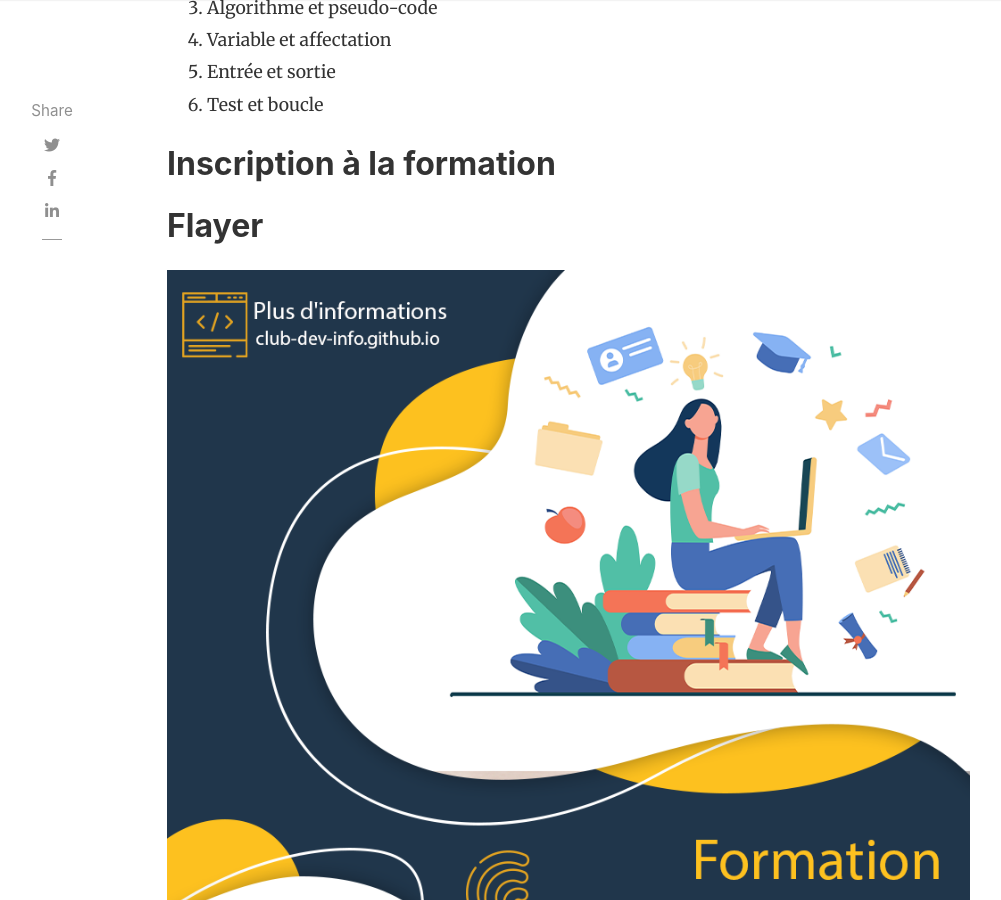
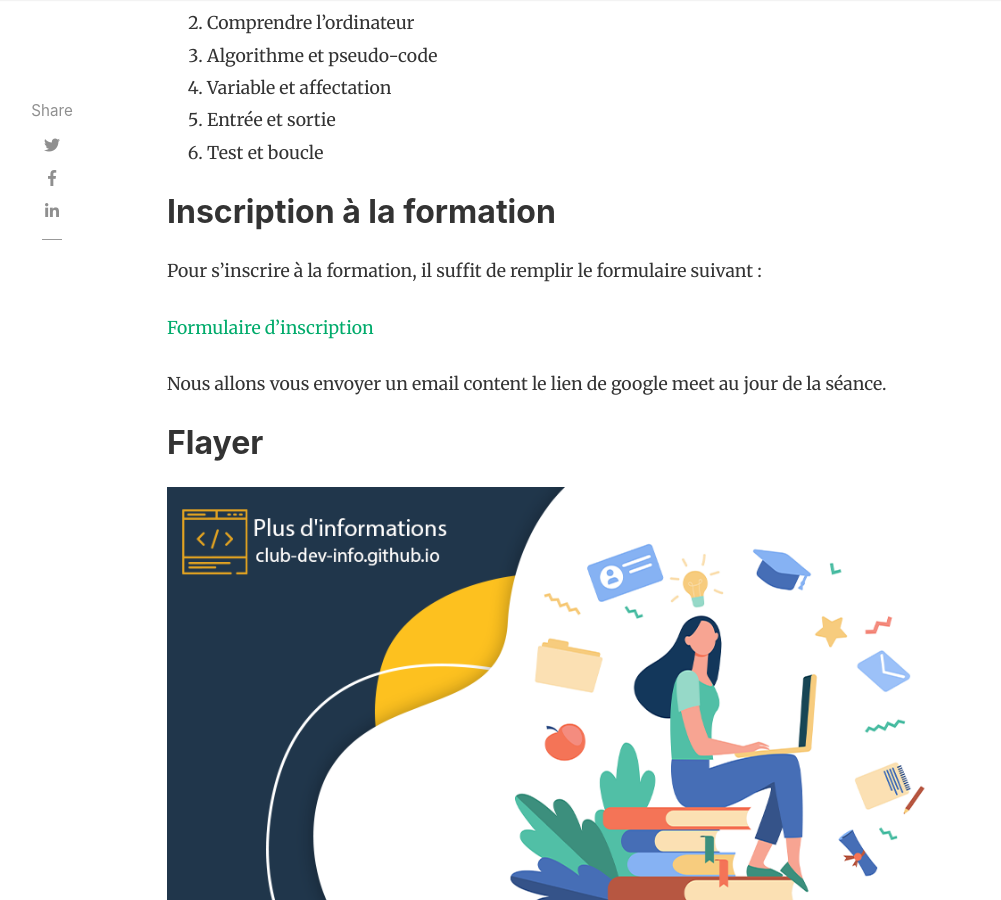
Before and after one commit to club-dev-info/club-dev-info.github.io, a Jekyll site: the page built from _posts/2020-06-12-formation-initiation-algorithme.md, in a window 1280 px wide and 900 px high, scrolled down 1627 px. Shown: the whole window, without its empty margins (118-1119 px from the left). Built offline with Jekyll 4.4.1, drawn with Linux system fonts in a browser that asks for light colours; nearby versions of some CDN libraries; comment, search, counter and statistics services are not loaded; some of the changed text lies outside the part shown.

Commit message:
ajouter lien de la formation

```diff
--- a/_posts/2020-06-12-formation-initiation-algorithme.md
+++ b/_posts/2020-06-12-formation-initiation-algorithme.md
@@ -31,6 +31,11 @@ Dans notre formation **live**, en ligne et **gratuite** pour les membres du club
 
 ## Inscription à la formation
 
+Pour s'inscrire à la formation, il suffit de remplir le formulaire suivant :
+
+[Formulaire d'inscription](https://docs.google.com/forms/d/e/1FAIpQLSfC7u09SGBZVyExH6Dtol5VYruSLTAjlHrDkdDDtzFpbPDSRg/viewform)
+
+Nous allons vous envoyer un email content le lien de google meet au jour de la séance.
 
 
 ## Flayer
```
Also changed, not shown: other parts of _posts/2020-06-12-formation-initiation-algorithme.md (+1 -1 lines).
